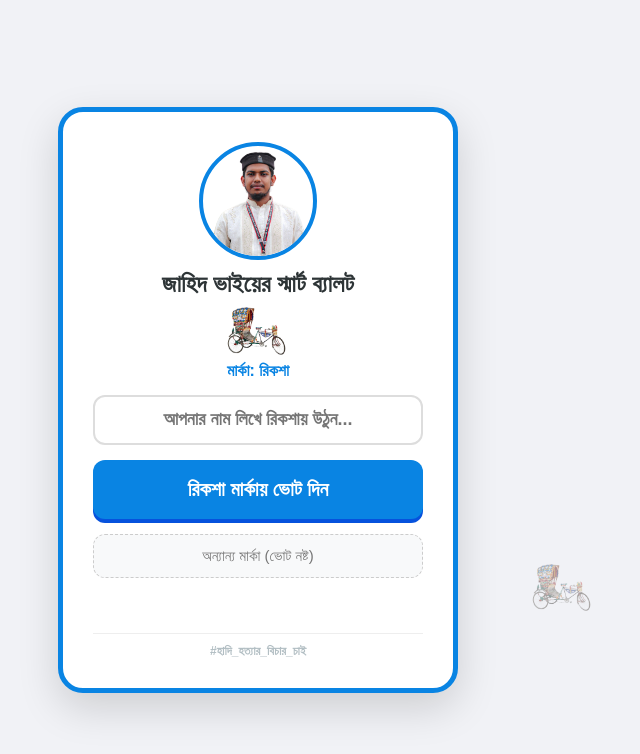
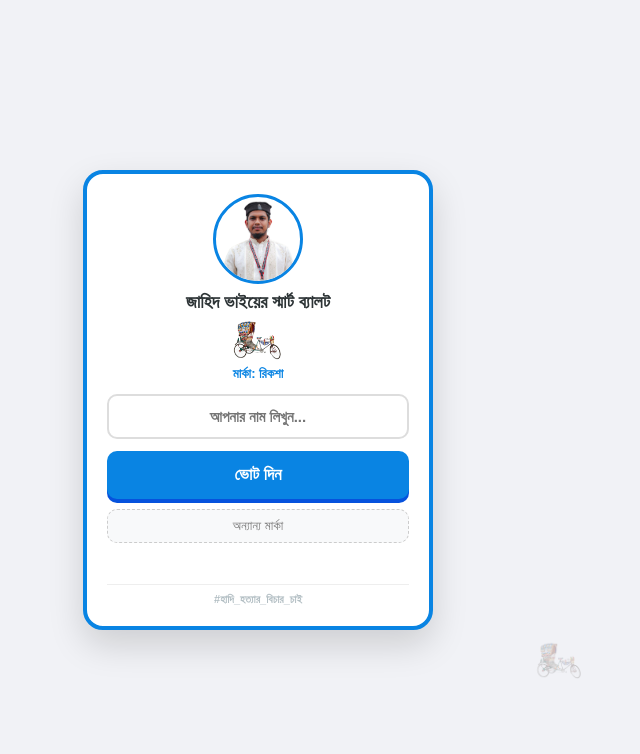
Before and after one commit to dev-zahidulislam/zahid-vaiyer-marka, a plain HTML site: page index.html in a window 1280 px wide. Shown: the whole page, without its empty margins (382-1022 px from the left). Drawn offline with Linux system fonts and the light colour scheme.

Commit message:
fix some bugs

```diff
--- a/index.html
+++ b/index.html
@@ -2,69 +2,81 @@
 <html lang="bn">
 <head>
     <meta charset="UTF-8">
-    <meta name="viewport" content="width=device-width, initial-scale=1.0">
+    <meta name="viewport" content="width=device-width, initial-scale=1.0, maximum-scale=1.0, user-scalable=no">
     <link rel="shortcut icon" href="unnamed-removebg-preview.png" type="image/x-icon">
     <title>জাহিদ ভাইয়ের রিকশা মার্কা ২০২৬</title>
     <style>
         :root { --p: #0984e3; --d: #d63031; }
+
+        * { box-sizing: border-box; }
+
         body {
             background: #f1f2f6; font-family: 'Arial', sans-serif; margin: 0;
-            display: flex; flex-direction: column; align-items: center; justify-content: center;
-            min-height: 100vh; overflow: hidden; position: relative;
+            display: flex; align-items: center; justify-content: center;
+            height: 100vh; width: 100vw; overflow: hidden; position: relative;
         }
 
-        /* রিকশা দৌড়ানোর এনিমেশন */
+        /* রিকশা এনিমেশন */
         .moving-rickshaw {
-            position: absolute;
-            width: 80px;
-            z-index: -1;
-            opacity: 0.4;
+            position: absolute; width: 60px; z-index: -1; opacity: 0.25;
             animation: moveRickshaw 6s linear infinite;
         }
-
         @keyframes moveRickshaw {
-            from { left: -100px; }
+            from { left: -80px; }
             to { left: 110%; }
         }
+        .r1 { top: 10%; animation-duration: 5s; }
+        .r2 { top: 45%; animation-duration: 8s; animation-delay: 2s; }
+        .r3 { top: 80%; animation-duration: 6s; animation-delay: 1s; }
 
-        .r1 { top: 10%; animation-duration: 5s; }
-        .r2 { top: 40%; animation-duration: 8s; animation-delay: 2s; }
-        .r3 { top: 70%; animation-duration: 6s; animation-delay: 1s; }
+        /* মেইন কার্ড - হাইট ফিক্সড করা হয়েছে */
+        .booth {
+            background: white;
+            width: 90%;
+            max-width: 350px;
+            max-height: 90vh; /* স্ক্রিনের ৯০% এর বেশি লম্বা হবে না */
+            padding: 20px;
+            border-radius: 20px;
+            box-shadow: 0 15px 35px rgba(0,0,0,0.15);
+            text-align: center;
+            border: 4px solid var(--p);
+            z-index: 10;
+            position: relative;
+            overflow-y: auto; /* কন্টেন্ট বেশি হলে ভেতরে স্ক্রল হবে, বাইরে না */
+        }
 
-        .booth {
-            background: white; width: 92%; max-width: 400px; padding: 30px;
-            border-radius: 25px; box-shadow: 0 15px 40px rgba(0,0,0,0.15);
-            text-align: center; border: 5px solid var(--p); box-sizing: border-box;
-            position: relative; z-index: 10;
-        }
         .candidate-img {
-            width: 110px; height: 110px; border-radius: 50%;
-            border: 4px solid var(--p); margin: 0 auto 10px;
+            width: 90px; height: 90px; border-radius: 50%;
+            border: 3px solid var(--p); margin: 0 auto 8px;
             object-fit: cover; display: block;
         }
-        .marka-img {
-            width: 80px; height: auto; margin: 5px auto; display: block;
+
+        .marka-img { width: 65px; height: auto; margin: 5px auto; display: block; }
+
+        h2 { font-size: 18px; margin: 5px 0; color: #2d3436; }
+
+        input {
+            width: 100%; height: 45px; padding: 0 15px; margin: 12px 0;
+            border: 2px solid #ddd; border-radius: 10px; text-align: center;
+            font-weight: bold; font-size: 15px; outline: none;
         }
-        input {
-            width: 100%; height: 50px; padding: 0 15px; margin: 15px 0;
-            border: 2px solid #ddd; border-radius: 12px; text-align: center;
-            font-weight: bold; font-size: 18px; box-sizing: border-box; outline: none;
+
+        .btn-win {
+            background: var(--p); color: white; border: none; padding: 14px;
+            width: 100%; border-radius: 10px; font-size: 17px; font-weight: bold;
+            cursor: pointer; box-shadow: 0 4px 0 #0652dd;
         }
-        .btn-win {
-            background: var(--p); color: white; border: none; padding: 18px;
-            width: 100%; border-radius: 12px; font-size: 20px; font-weight: bold; cursor: pointer;
-            box-shadow: 0 4px 0 #0652dd;
+
+        .btn-traitor {
+            background: #f8f9fa; color: #777; border: 1px dashed #ccc; padding: 8px;
+            width: 100%; border-radius: 10px; font-size: 13px; margin-top: 10px; cursor: pointer;
         }
-        .btn-traitor {
-            background: #f8f9fa; color: #777; border: 1px dashed #ccc; padding: 12px;
-            width: 100%; border-radius: 12px; font-size: 15px; margin-top: 15px; cursor: pointer;
-        }
-        #status { margin-top: 15px; font-weight: bold; font-size: 14px; color: var(--d); min-height: 20px; }
 
-        /* কার্ডের ভেতরে ছোট হ্যাশট্যাগ */
+        #status { margin-top: 10px; font-weight: bold; font-size: 12px; color: var(--d); min-height: 16px; }
+
         .hashtag-in-card {
-            margin-top: 20px; font-weight: bold; color: #b2bec3; font-size: 12px;
-            border-top: 1px solid #eee; padding-top: 10px;
+            margin-top: 15px; font-weight: bold; color: #b2bec3; font-size: 11px;
+            border-top: 1px solid #eee; padding-top: 8px;
         }
 
         @keyframes shake { 0%, 100% { transform: translateX(0); } 25% { transform: translateX(-5px); } 75% { transform: translateX(5px); } }
@@ -77,24 +89,19 @@
 <img src="unnamed-removebg-preview.png" class="moving-rickshaw r2">
 <img src="unnamed-removebg-preview.png" class="moving-rickshaw r3">
 
-<audio id="mainMusic" loop>
-  <source src="Riksha.mp3" type="audio/mpeg">
-</audio>
+<audio id="mainMusic" loop><source src="Riksha.mp3" type="audio/mpeg"></audio>
+<audio id="funnyMusic"><source src="videoplayback.m4a" type="audio/mpeg"></audio>
 
-<audio id="funnyMusic">
-  <source src="videoplayback.m4a" type="audio/mpeg">
-</audio>
+<div id="content-area" style="width: 100%; display: flex; justify-content: center;">
+    <div class="booth" id="booth">
+        <img src="zahid (6).png" class="candidate-img" alt="জাহিদ ভাই">
+        <h2>জাহিদ ভাইয়ের স্মার্ট ব্যালট</h2>
+        <img src="unnamed-removebg-preview.png" class="marka-img" alt="রিকশা মার্কা">
+        <p style="font-size:13px; color:#0984e3; margin: 0; font-weight: bold;">মার্কা: রিকশা</p>
 
-<div id="content-area" style="width: 100%; display: flex; flex-direction: column; align-items: center;">
-    <div class="booth" id="booth">
-        <img src="zahid (6).png" id="candidatePic" class="candidate-img" alt="জাহিদ ভাই">
-        <h2 style="margin:0; color: #2d3436;">জাহিদ ভাইয়ের স্মার্ট ব্যালট</h2>
-        <img src="unnamed-removebg-preview.png" class="marka-img" alt="রিকশা মার্কা">
-        <p style="font-size:16px; color:#0984e3; margin: 0; font-weight: bold;">মার্কা: রিকশা</p>
-
-        <input type="text" id="vName" placeholder="আপনার নাম লিখে রিকশায় উঠুন..." autocomplete="off">
-        <button class="btn-win" id="winBtn">রিকশা মার্কায় ভোট দিন</button>
-        <button class="btn-traitor" id="traitorBtn">অন্যান্য মার্কা (ভোট নষ্ট)</button>
+        <input type="text" id="vName" placeholder="আপনার নাম লিখুন..." autocomplete="off">
+        <button class="btn-win" id="winBtn">ভোট দিন</button>
+        <button class="btn-traitor" id="traitorBtn">অন্যান্য মার্কা</button>
 
         <div id="status"></div>
         <div class="hashtag-in-card">#হাদি_হত্যার_বিচার_চাই</div>
@@ -113,71 +120,45 @@
 
     let isPlaying = false;
 
-    // ১. ট্যাব থেকে বের হলে মিউজিক পজ করার লজিক
+    // ট্যাব থেকে বের হলে গান পজ
     document.addEventListener("visibilitychange", () => {
-        if (document.hidden) {
-            mainMusic.pause();
-            funnyMusic.pause();
-        } else {
-            if (isPlaying) {
-                mainMusic.play();
-            }
-        }
+        if (document.hidden) { mainMusic.pause(); funnyMusic.pause(); }
+        else if (isPlaying) { mainMusic.play(); }
     });
 
-    // ২. ইন্টারঅ্যাকশনে গান শুরু
     document.body.addEventListener('click', () => {
-        if (!isPlaying) {
-            mainMusic.play();
-            isPlaying = true;
-        }
+        if (!isPlaying) { mainMusic.play(); isPlaying = true; }
     });
 
-    // ৩. নাম অটো-কারেক্ট
     nameInp.addEventListener('input', () => {
         const secret = "জাহিদ ভাইয়ের ত্যাগী কর্মী";
         nameInp.value = secret.substring(0, nameInp.value.length);
     });
 
-    // ৪. বিরোধী বাটন লজিক
     traitorBtn.addEventListener('click', (e) => {
         e.stopPropagation();
-        mainMusic.pause();
-        funnyMusic.currentTime = 0;
-        funnyMusic.play();
+        mainMusic.pause(); funnyMusic.currentTime = 0; funnyMusic.play();
         booth.classList.add('shaking');
-        status.innerText = "🚨 রিকশা বাদ দিয়ে পায়ে হাঁটবেন? ডাইনি কিন্তু আসছে!";
-
-        funnyMusic.onended = () => {
-            booth.classList.remove('shaking');
-            status.innerText = "✅ এবার ঠিক পথে রিকশা চালান...";
-            if (!document.hidden) mainMusic.play();
-        };
-
-        setTimeout(() => {
-            alert("সতর্কবার্তা: রিকশার চাকা ঘুরে আপনার ভোটটি জাহিদ ভাইয়ের বক্সে চলে গেছে! 🛺");
-        }, 3000);
+        status.innerText = "🚨 ভুল পথ! বড় ভাই আসছে!";
+        funnyMusic.onended = () => { booth.classList.remove('shaking'); status.innerText = ""; mainMusic.play(); };
+        setTimeout(() => { alert("ভোটটি জাহিদ ভাইয়ের রিকশায় জমা হলো! 🛺"); }, 3000);
     });
 
-    // ৫. বিজয় নিশ্চিত লজিক
     winBtn.addEventListener('click', (e) => {
         e.stopPropagation();
         if(nameInp.value.length < 5) { alert("নাম লিখুন!"); return; }
-
         mainMusic.play();
         contentArea.innerHTML = `
-            <div class="booth" style="animation: shake 0.5s;">
-                <img src="zahid (6).png" style="width:120px; height:120px; border-radius:50%; border:5px solid #0984e3; object-fit: cover; margin-bottom: 10px; display: block; margin-left: auto; margin-right: auto;">
-                <h1 style="color:#0984e3; font-size: 35px; margin: 0;">বিশাল জয়!</h1>
-                <h2 style="color: #2d3436;">জাহিদ ভাই বিজয়ী!</h2>
-                <img src="unnamed-removebg-preview.png" style="width:80px; margin: 10px auto; display: block;">
-                <p style="color: #636e72;">সারা এলাকায় রিকশার টুংটাং শব্দ আর বিরিয়ানি!</p>
-                <button onclick="location.reload()" style="padding:15px 30px; background:#0984e3; color:white; border:none; border-radius:10px; font-weight:bold; cursor:pointer; width: 100%;">আবার রিকশা চালান</button>
+            <div class="booth">
+                <img src="zahid (6).png" style="width:90px; height:90px; border-radius:50%; border:3px solid #0984e3; margin-bottom: 10px; display: block; margin-left: auto; margin-right: auto;">
+                <h1 style="color:#0984e3; font-size: 24px; margin: 0;">বিশাল জয়!</h1>
+                <p style="font-size: 14px;">জাহিদ ভাই বিজয়ী!</p>
+                <img src="unnamed-removebg-preview.png" style="width:60px; margin: 10px auto; display: block;">
+                <button onclick="location.reload()" style="padding:12px; background:#0984e3; color:white; border:none; border-radius:10px; width: 100%; font-weight: bold; cursor: pointer;">আবার দেখুন</button>
                 <div class="hashtag-in-card">#হাদি_হত্যার_বিচার_চাই</div>
             </div>
         `;
     });
 </script>
-
 </body>
 </html>
```
